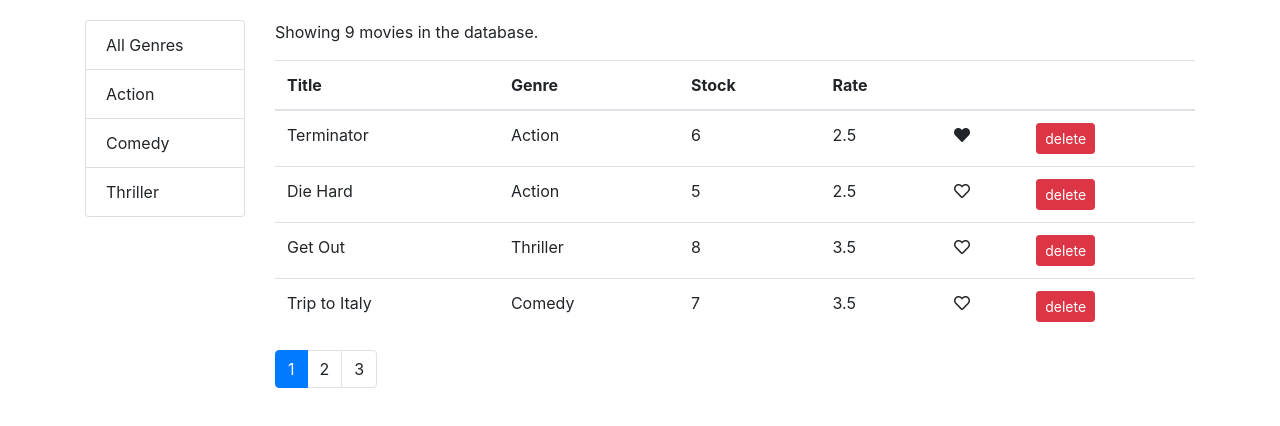
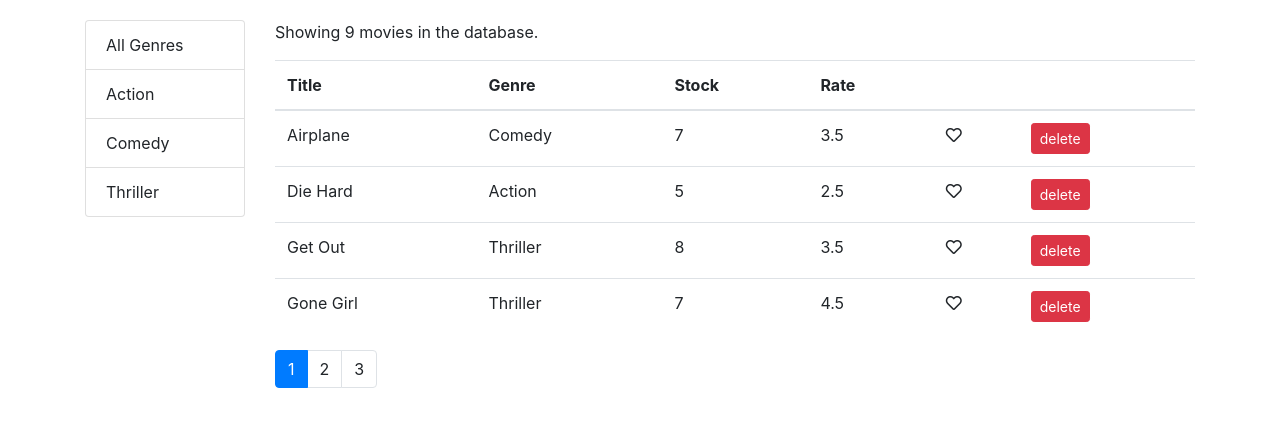
Before and after one commit to damienteo/vidly-practical, a React (Create React App) app: page / in a window 1280 px wide. Shown: the top 426 px of the page. Built offline with nearby package versions, Linux system fonts and the light colour scheme.

Commit message:
Sorting implemented

```diff
--- a/src/components/common/like.jsx
+++ b/src/components/common/like.jsx
@@ -4,7 +4,11 @@ const Like = props => {
   let classes = "fas fa-heart";
   if (!props.liked) classes = "far fa-heart";
   return (
-    <i class={classes} onClick={props.onClick} style={{ cursor: "pointer" }} />
+    <i
+      className={classes}
+      onClick={props.onClick}
+      style={{ cursor: "pointer" }}
+    />
   );
 };
 
--- a/src/components/common/pagination.jsx
+++ b/src/components/common/pagination.jsx
@@ -10,13 +10,13 @@ const Pagination = props => {
 
   return (
     <nav aria-label="Page navigation example">
-      <ul class="pagination">
+      <ul className="pagination">
         {pages.map(page => (
           <li
             key={page}
-            class={page === currentPage ? "page-item active" : "page-item"}
+            className={page === currentPage ? "page-item active" : "page-item"}
           >
-            <a class="page-link" onClick={() => onPageChange(page)}>
+            <a className="page-link" onClick={() => onPageChange(page)}>
               {page}
             </a>
           </li>
--- a/src/components/movies.jsx
+++ b/src/components/movies.jsx
@@ -6,17 +6,19 @@ import Pagination from "./common/pagination";
 import { getMovies } from "../services/fakeMovieService";
 import { getGenres } from "../services/fakeGenreService";
 import { paginate } from "../utils/paginate";
+import _ from "lodash";
 
 class Movies extends Component {
   state = {
     movies: [],
     genres: [],
     pageSize: 4,
-    currentPage: 1
+    currentPage: 1,
+    sortColumn: { path: "title", order: "asc" }
   };
 
   componentDidMount() {
-    const genres = [{ name: "All Genres" }, ...getGenres()];
+    const genres = [{ _id: "", name: "All Genres" }, ...getGenres()];
     this.setState({ movies: getMovies(), genres });
   }
 
@@ -42,13 +44,18 @@ class Movies extends Component {
     this.setState({ selectedGenre: genre, currentPage: 1 });
   };
 
+  handleSort = sortColumn => {
+    this.setState({ sortColumn: sortColumn });
+  };
+
   render() {
     const { length: count } = this.state.movies;
     const {
       pageSize,
       currentPage,
       selectedGenre,
-      movies: allMovies
+      movies: allMovies,
+      sortColumn
     } = this.state;
 
     if (count === 0) return <p>There are no movies in the database.</p>;
@@ -57,7 +64,10 @@ class Movies extends Component {
       selectedGenre && selectedGenre._id
         ? allMovies.filter(m => m.genre._id === selectedGenre._id)
         : allMovies;
-    const movies = paginate(filtered, currentPage, pageSize);
+
+    const sorted = _.orderBy(filtered, [sortColumn.path], [sortColumn.order]);
+
+    const movies = paginate(sorted, currentPage, pageSize);
 
     return (
       <div className="row">
@@ -72,8 +82,10 @@ class Movies extends Component {
           <p>Showing {filtered.length} movies in the database.</p>
           <MoviesTable
             movies={movies}
+            sortColumn={sortColumn}
             onLike={this.handleLiked}
             onDelete={this.handleDelete}
+            onSort={this.handleSort}
           />
           <Pagination
             itemsCount={filtered.length}
--- a/src/components/moviesTable.jsx
+++ b/src/components/moviesTable.jsx
@@ -1,16 +1,27 @@
 import React, { Component } from "react";
 import Liked from "./common/like";
 
-const MoviesTable = props => {
-  const { movies, onDelete, onLike } = props;
+class MoviesTable extends Component {
+  raiseSort = path => {
+    const sortColumn = { ...this.props.sortColumn };
+    if (sortColumn.path === path)
+      sortColumn.order = sortColumn.order === "asc" ? "desc" : "asc";
+    else {
+      sortColumn.path = path;
+      sortColumn.order = "asc";
+    }
+    this.props.onSort(sortColumn);
+  };
+  render() {
+    const { movies, onDelete, onLike } = this.props;
     return (
-    <table class="table">
+      <table className="table">
         <thead>
           <tr>
-          <th scope="col">Title</th>
-          <th scope="col">Genre</th>
-          <th scope="col">Stock</th>
-          <th scope="col">Rate</th>
+            <th onClick={() => this.raiseSort("title")}>Title</th>
+            <th onClick={() => this.raiseSort("genre.name")}>Genre</th>
+            <th onClick={() => this.raiseSort("numberInStock")}>Stock</th>
+            <th onClick={() => this.raiseSort("dailyRentalRate")}>Rate</th>
             <th />
             <th />
           </tr>
@@ -38,6 +49,7 @@ const MoviesTable = props => {
         </tbody>
       </table>
     );
-};
+  }
+}
 
 export default MoviesTable;
```
Lines whose indentation alone changed are shown as unchanged.
